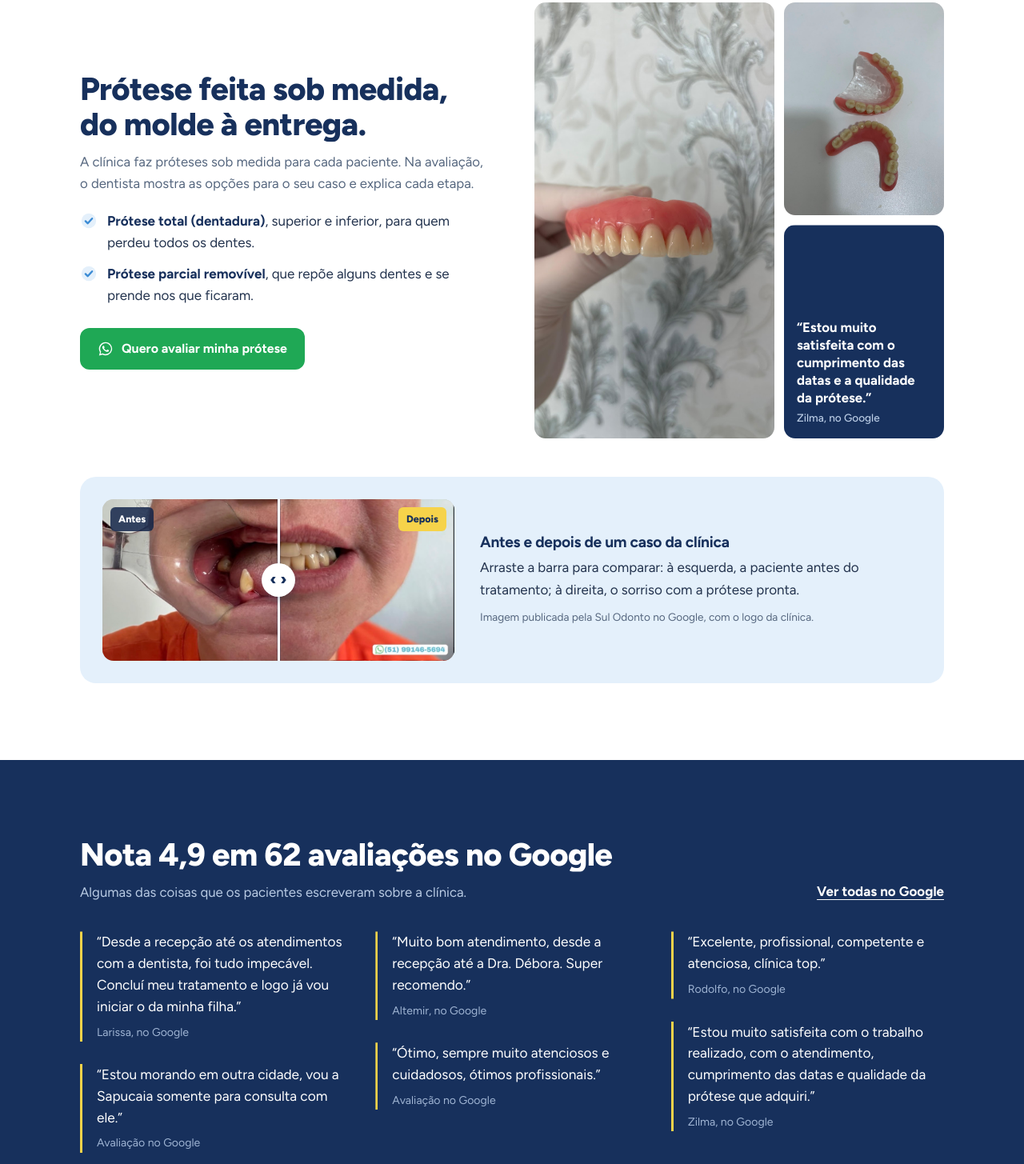
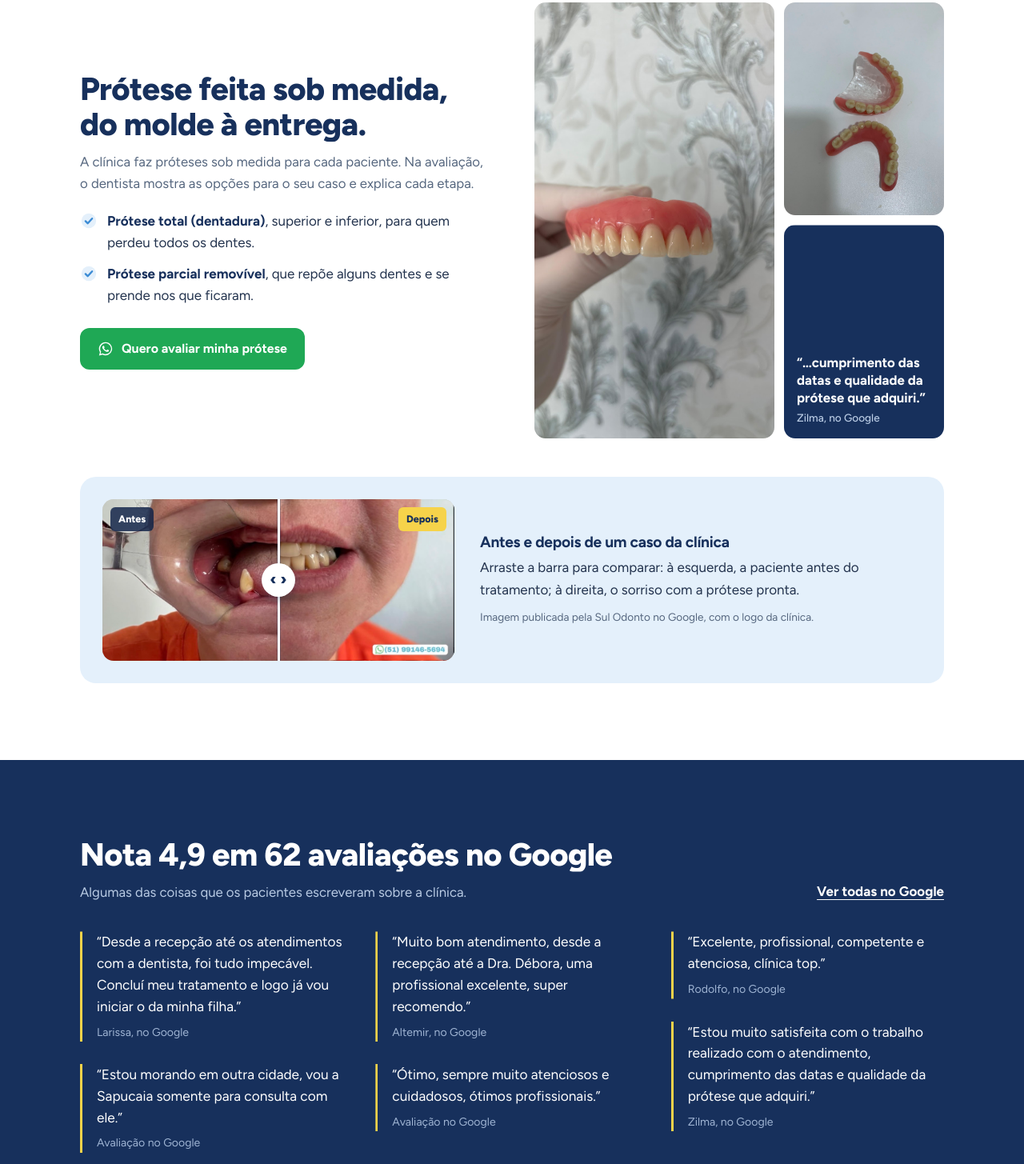
Before and after one commit to Thallesyy/Sul-Odonto, a plain HTML site: page index.html in a window 1280 px wide. Shown: the part 1985-3440 px from the top of the page at 80% size. Drawn offline with Linux system fonts and the light colour scheme; animation ran at ten frames a second.

Commit message:
Ajustes no site da Sul Odonto
Corrige a revelação das fotos ao rolar, protege o comparador de antes e depois, faz os botões do WhatsApp usarem a mensagem do cartão e deixa as citações iguais às avaliações.

```diff
--- a/index.html
+++ b/index.html
@@ -349,7 +349,7 @@ fieldset{border:0;margin:0;padding:0;min-width:0}
       <a class="so-desk" href="#proteses">Próteses</a>
       <a class="so-desk" href="#avaliacoes">Avaliações</a>
       <a class="so-desk" href="#visite">Como chegar</a>
-      <a class="btn btn-zap" href="https://wa.me/5551991465694?text=Ol%C3%A1!%20Vim%20pelo%20site%20da%20Sul%20Odonto%20e%20gostaria%20de%20agendar%20uma%20avalia%C3%A7%C3%A3o." target="_blank" rel="noopener"><svg aria-hidden="true"><use href="#zap"/></svg>WhatsApp</a>
+      <a class="btn btn-zap zap-geral" href="https://wa.me/5551991465694?text=Ol%C3%A1!%20Vim%20pelo%20site%20da%20Sul%20Odonto%20e%20gostaria%20de%20agendar%20uma%20avalia%C3%A7%C3%A3o." target="_blank" rel="noopener"><svg aria-hidden="true"><use href="#zap"/></svg>WhatsApp</a>
     </nav>
   </div>
 </header>
@@ -366,7 +366,7 @@ fieldset{border:0;margin:0;padding:0;min-width:0}
         <span><b>4,9 no Google</b>, com <span data-conta="62">62</span> avaliações</span>
       </div>
       <div class="acoes entra" style="--d:1s">
-        <a class="btn btn-zap btn-brilho" href="https://wa.me/5551991465694?text=Ol%C3%A1!%20Vim%20pelo%20site%20da%20Sul%20Odonto%20e%20gostaria%20de%20agendar%20uma%20avalia%C3%A7%C3%A3o." target="_blank" rel="noopener"><svg aria-hidden="true"><use href="#zap"/></svg>Agendar pelo WhatsApp</a>
+        <a class="btn btn-zap btn-brilho zap-geral" href="https://wa.me/5551991465694?text=Ol%C3%A1!%20Vim%20pelo%20site%20da%20Sul%20Odonto%20e%20gostaria%20de%20agendar%20uma%20avalia%C3%A7%C3%A3o." target="_blank" rel="noopener"><svg aria-hidden="true"><use href="#zap"/></svg>Agendar pelo WhatsApp</a>
         <a class="btn btn-linha" href="#tratamentos">Ver tratamentos</a>
       </div>
       <p class="endereco entra" style="--d:1.15s"><svg aria-hidden="true"><use href="#pino"/></svg>R. Otaviano Silveira, 115, Centro. Segunda a sexta das 9h às 19h, sábado das 9h às 12h.</p>
@@ -472,7 +472,7 @@ fieldset{border:0;margin:0;padding:0;min-width:0}
         <img class="alta" src="fotos/protese-superior.jpg" width="1200" height="1600" loading="lazy" alt="Prótese superior pronta, segurada por uma mão de luva">
         <div class="pilha">
           <img src="fotos/protese-total.jpg" width="1200" height="1600" loading="lazy" alt="Par de próteses totais, superior e inferior, sobre a bancada">
-          <div class="cartaz">“Estou muito satisfeita com o cumprimento das datas e a qualidade da prótese.”<small>Zilma, no Google</small></div>
+          <div class="cartaz">“…cumprimento das datas e qualidade da prótese que adquiri.”<small>Zilma, no Google</small></div>
         </div>
       </div>
     </div>
@@ -508,10 +508,10 @@ fieldset{border:0;margin:0;padding:0;min-width:0}
     <ul class="depo">
       <li><q>Desde a recepção até os atendimentos com a dentista, foi tudo impecável. Concluí meu tratamento e logo já vou iniciar o da minha filha.</q><cite>Larissa, no Google</cite></li>
       <li><q>Estou morando em outra cidade, vou a Sapucaia somente para consulta com ele.</q><cite>Avaliação no Google</cite></li>
-      <li><q>Muito bom atendimento, desde a recepção até a Dra. Débora. Super recomendo.</q><cite>Altemir, no Google</cite></li>
+      <li><q>Muito bom atendimento, desde a recepção até a Dra. Débora, uma profissional excelente, super recomendo.</q><cite>Altemir, no Google</cite></li>
       <li><q>Ótimo, sempre muito atenciosos e cuidadosos, ótimos profissionais.</q><cite>Avaliação no Google</cite></li>
       <li><q>Excelente, profissional, competente e atenciosa, clínica top.</q><cite>Rodolfo, no Google</cite></li>
-      <li><q>Estou muito satisfeita com o trabalho realizado, com o atendimento, cumprimento das datas e qualidade da prótese que adquiri.</q><cite>Zilma, no Google</cite></li>
+      <li><q>Estou muito satisfeita com o trabalho realizado com o atendimento, cumprimento das datas e qualidade da prótese que adquiri.</q><cite>Zilma, no Google</cite></li>
     </ul>
   </div>
 </section>
@@ -537,7 +537,7 @@ fieldset{border:0;margin:0;padding:0;min-width:0}
           </div>
           <div><span class="selo"><svg aria-hidden="true" viewBox="0 0 24 24" fill="none" stroke="#17305C" stroke-width="2" stroke-linecap="round"><circle cx="12" cy="4.5" r="1.8"/><path d="M12 7v6h5l2 5"/><path d="M8.5 10.5a5.5 5.5 0 1 0 6.6 8.3"/></svg>Entrada acessível para cadeira de rodas</span></div>
           <div class="acoes">
-            <a class="btn btn-zap" href="https://wa.me/5551991465694?text=Ol%C3%A1!%20Vim%20pelo%20site%20da%20Sul%20Odonto%20e%20gostaria%20de%20agendar%20uma%20avalia%C3%A7%C3%A3o." target="_blank" rel="noopener"><svg aria-hidden="true"><use href="#zap"/></svg>(51) 99146-5694</a>
+            <a class="btn btn-zap zap-geral" href="https://wa.me/5551991465694?text=Ol%C3%A1!%20Vim%20pelo%20site%20da%20Sul%20Odonto%20e%20gostaria%20de%20agendar%20uma%20avalia%C3%A7%C3%A3o." target="_blank" rel="noopener"><svg aria-hidden="true"><use href="#zap"/></svg>(51) 99146-5694</a>
             <a class="btn btn-linha" href="https://www.google.com/maps/dir/?api=1&amp;destination=Sul+Odonto+R.+Otaviano+Silveira+115+Sapucaia+do+Sul" target="_blank" rel="noopener">Como chegar</a>
           </div>
         </div>
@@ -564,7 +564,7 @@ fieldset{border:0;margin:0;padding:0;min-width:0}
   </div>
 </footer>
 
-<a class="flutua" href="https://wa.me/5551991465694?text=Ol%C3%A1!%20Vim%20pelo%20site%20da%20Sul%20Odonto%20e%20gostaria%20de%20agendar%20uma%20avalia%C3%A7%C3%A3o." target="_blank" rel="noopener" aria-label="Agendar pelo WhatsApp"><svg aria-hidden="true"><use href="#zap"/></svg></a>
+<a class="flutua zap-geral" href="https://wa.me/5551991465694?text=Ol%C3%A1!%20Vim%20pelo%20site%20da%20Sul%20Odonto%20e%20gostaria%20de%20agendar%20uma%20avalia%C3%A7%C3%A3o." target="_blank" rel="noopener" aria-label="Agendar pelo WhatsApp"><svg aria-hidden="true"><use href="#zap"/></svg></a>
 
 <script>
 (function(){
@@ -608,8 +608,13 @@ fieldset{border:0;margin:0;padding:0;min-width:0}
     escrever(cPer, periodo(), 'qualquer um');
     escrever(cNome, nome.value.trim(), '...');
     lUrg.hidden = !dor.checked;
-    enviar.href = 'https://wa.me/' + NUM + '?text=' + encodeURIComponent(montar());
+    var url = 'https://wa.me/' + NUM + '?text=' + encodeURIComponent(montar());
+    var algo = escolhidos.length || dor.checked || periodo() || nome.value.trim();
+    enviar.href = url;
+    // depois que a pessoa preenche o cartão, todos os botões gerais mandam a mensagem montada
+    document.querySelectorAll('.zap-geral').forEach(function(a){ a.href = algo ? url : BASE; });
   }
+  var BASE = 'https://wa.me/' + NUM + '?text=' + encodeURIComponent('Olá! Vim pelo site da Sul Odonto e gostaria de agendar uma avaliação.');
 
   botoes.forEach(function(b){
     b.addEventListener('click', function(){
@@ -686,13 +691,14 @@ fieldset{border:0;margin:0;padding:0;min-width:0}
   document.querySelectorAll('input[name=periodo]').forEach(function(r){ r.addEventListener('change', carimbar); });
 
   // comparador antes e depois
+  // (o bloco antes/depois pode ser removido do HTML sem quebrar o resto)
   var comp = document.getElementById('comparador');
-  var faixa = comp.querySelector('input');
+  var faixa = comp ? comp.querySelector('input') : null;
   var mexido = false;
   function pos(v){ comp.style.setProperty('--pos', v + '%'); faixa.value = v; }
-  faixa.addEventListener('input', function(){ mexido = true; pos(faixa.value); });
+  if (faixa) faixa.addEventListener('input', function(){ mexido = true; pos(faixa.value); });
   function varrer(){
-    if (!anima || mexido) return;
+    if (!comp || !anima || mexido) return;
     var pts = [50, 84, 16, 50], dur = 2800, t0 = null;
     function passo(t){
       if (mexido) return;
```
